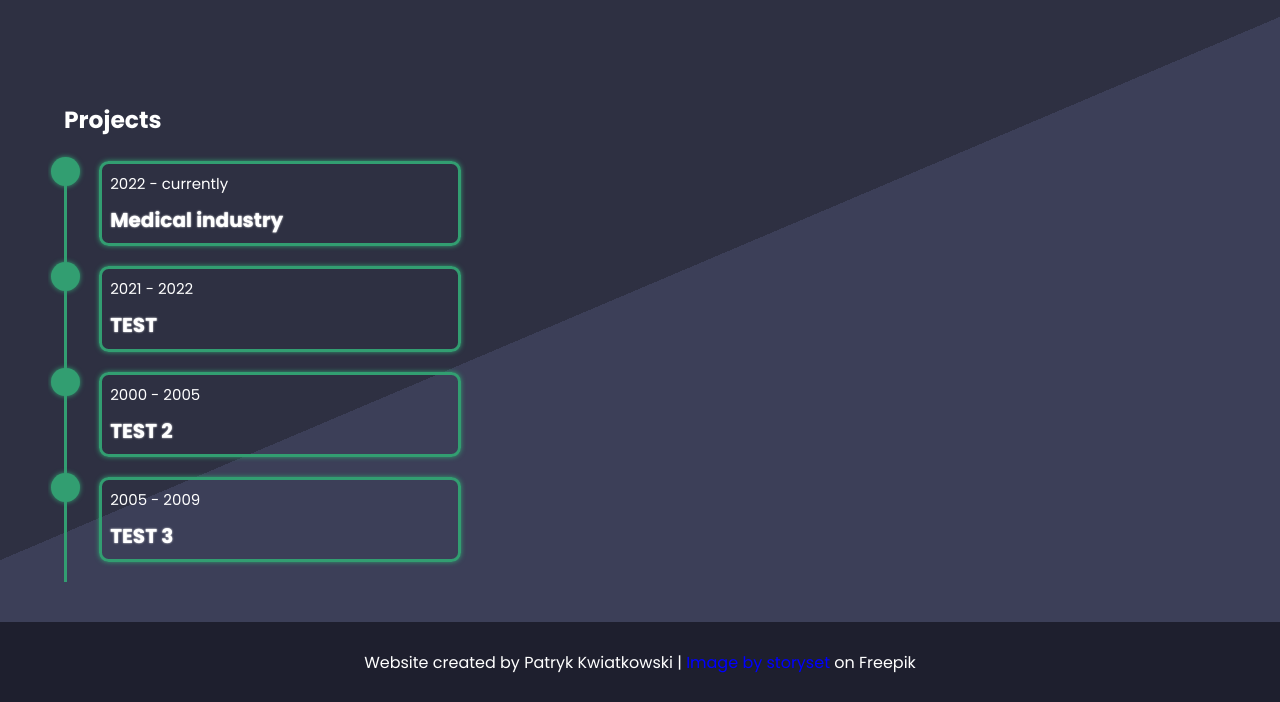
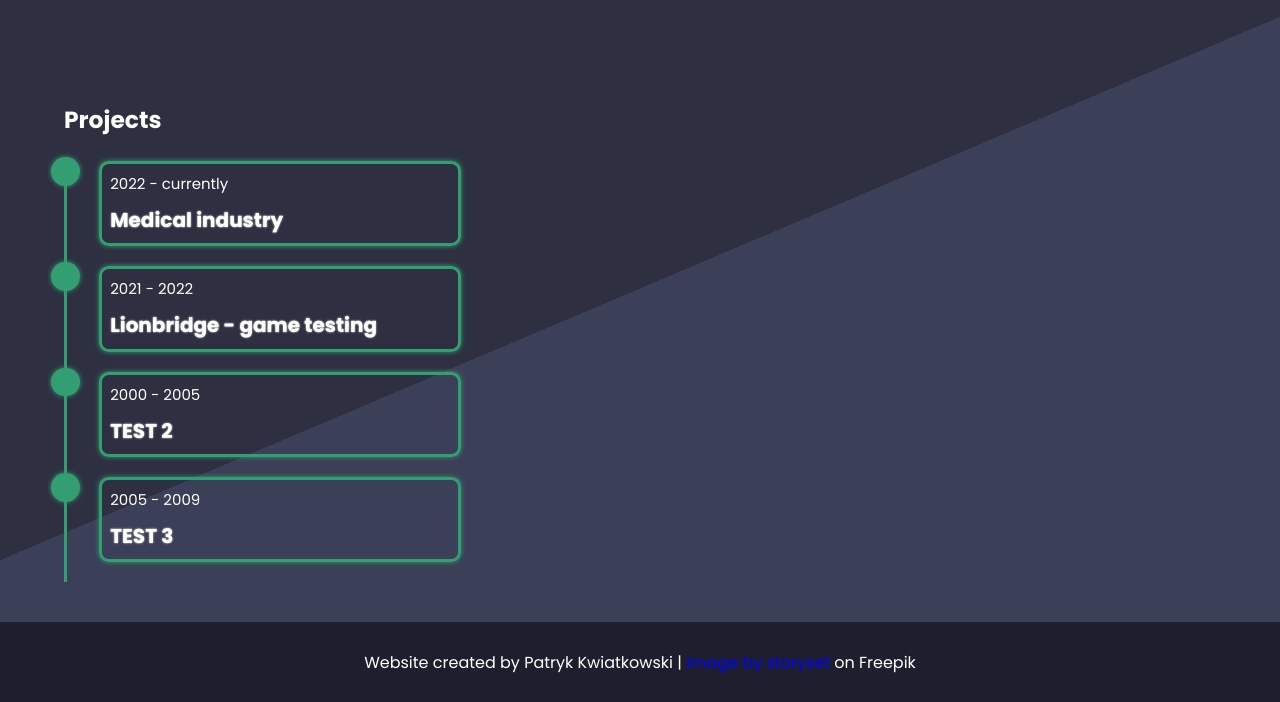
Before and after one commit to BobSn9p/Portfolio, a plain HTML site: page experience.html in a window 1280 px wide. Shown: the part 98-800 px from the top of the page. Drawn offline with nearby package versions, Linux system fonts and the light colour scheme.

Commit message:
Changed experience tab

```diff
--- a/experience.html
+++ b/experience.html
@@ -61,7 +61,7 @@
                 <div class="skills-content">
                     <div class="s-content">
                         <p>2021 - 2022</p>
-                        <h3>TEST</h3>
+                        <h3>Lionbridge - game testing</h3>
                     </div>
                 </div>
             </div>
```
